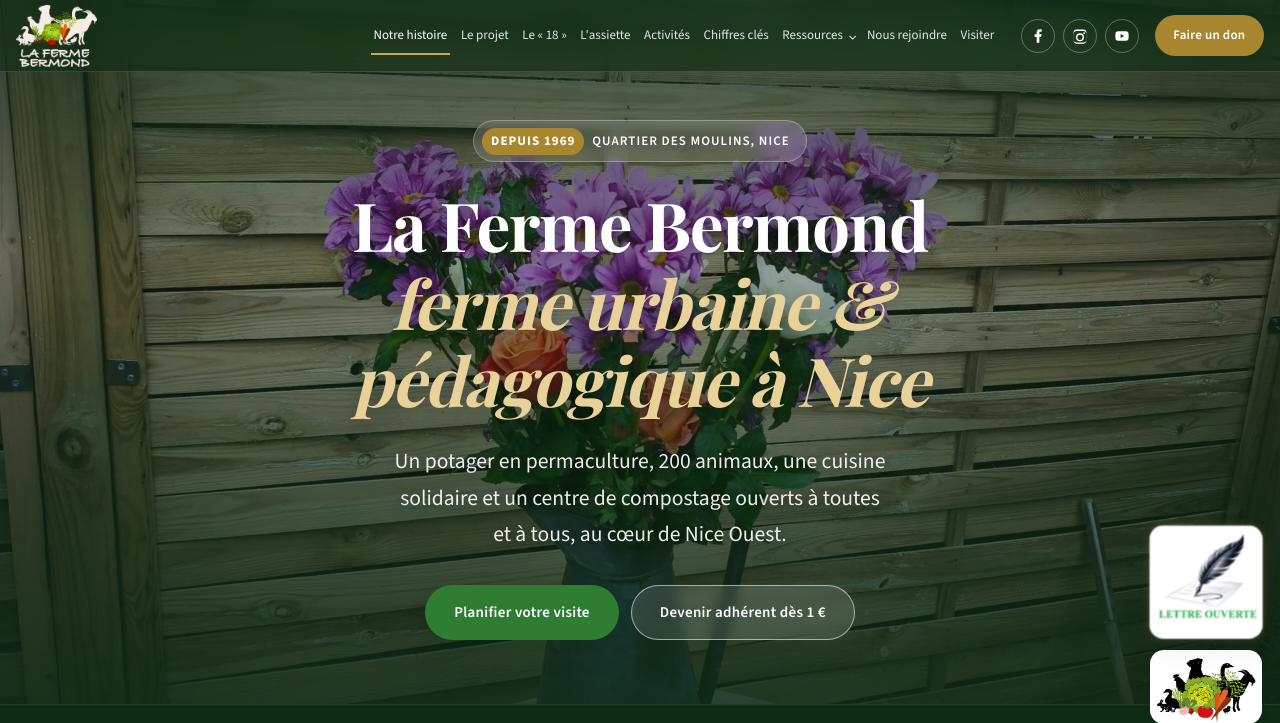
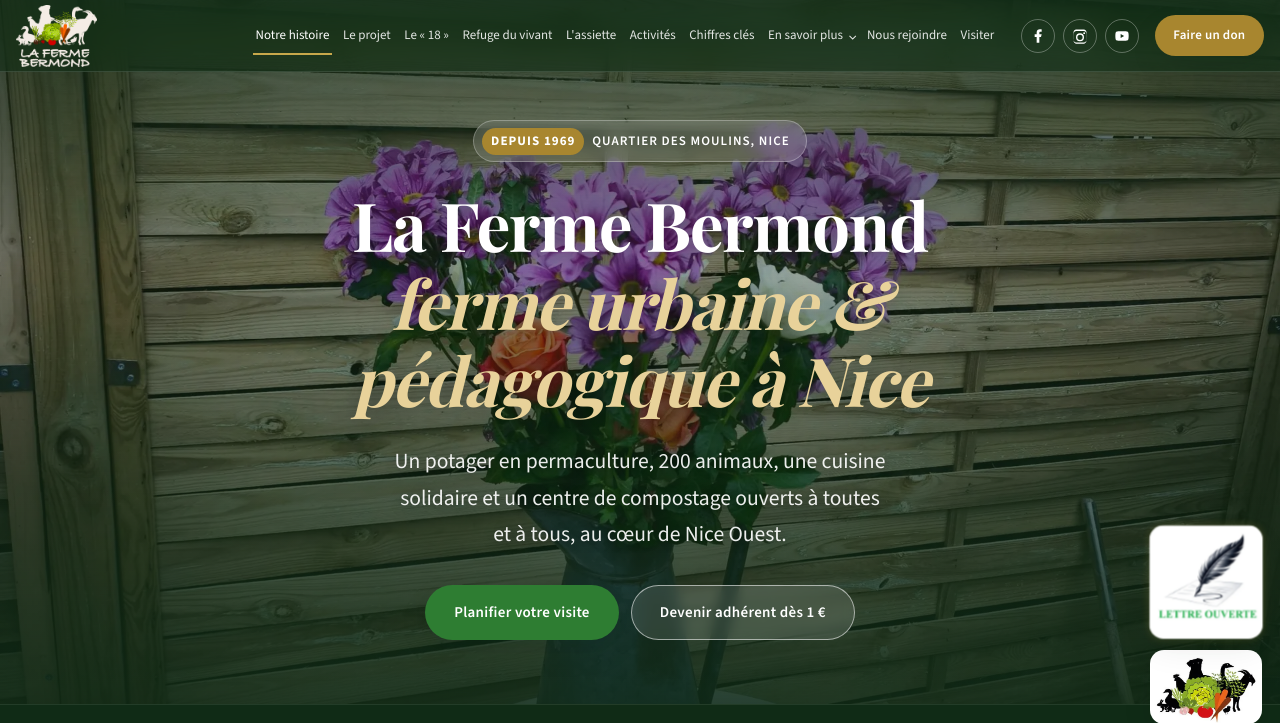
Before and after one commit to ReyDioGames/FermeBermond, a PHP site: page /index.html in a window 1280 px wide. Shown: the top 723 px of the page. Run offline with PHP 8.4, Linux system fonts and the light colour scheme; some web fonts are replaced.

Commit message:
Réorganise le menu du header : sort « Refuge du vivant » des ressources
« Refuge du vivant » est une section majeure au même titre que L'assiette
ou Activités : elle passe en lien direct au lieu d'être noyée dans le
menu déroulant. Le menu déroulant, renommé « En savoir plus » (plus
parlant que « Ressources »), ne garde que les pages secondaires (axes de
travail, rayonnement, presse, partenaires, FAQ). Le seuil d'affichage du
menu burger est repoussé à 1260px pour absorber l'élément supplémentaire
sans recréer de débordement sur les écrans de laptop.

Co-Authored-By: Claude Sonnet 5 <noreply@anthropic.com>

```diff
--- a/index.html
+++ b/index.html
@@ -191,15 +191,15 @@
                     <li><a href="#histoire">Notre histoire</a></li>
                     <li><a href="#but">Le projet</a></li>
                     <li><a href="#le18">Le «&nbsp;18&nbsp;»</a></li>
+                    <li><a href="#refuge">Refuge du vivant</a></li>
                     <li><a href="#assiete">L'assiette</a></li>
                     <li><a href="#activites">Activités</a></li>
                     <li><a href="#chiffres">Chiffres clés</a></li>
                     <li class="nav__dropdown">
                         <details>
-                            <summary>Ressources</summary>
+                            <summary>En savoir plus</summary>
                             <ul>
                                 <li><a href="#Axe">Nos axes de travail</a></li>
-                                <li><a href="#refuge">Refuge du vivant</a></li>
                                 <li><a href="#rayonnement">Rayonnement &amp; recherche</a></li>
                                 <li><a href="#nous">On parle de nous</a></li>
                                 <li><a href="#faq">Questions fréquentes</a></li>
--- a/styles.css
+++ b/styles.css
@@ -628,7 +628,7 @@ ul {
     }
 }
 
-@media (max-width: 1180px) {
+@media (max-width: 1260px) {
     .burger {
         display: block;
         order: 3;
```
